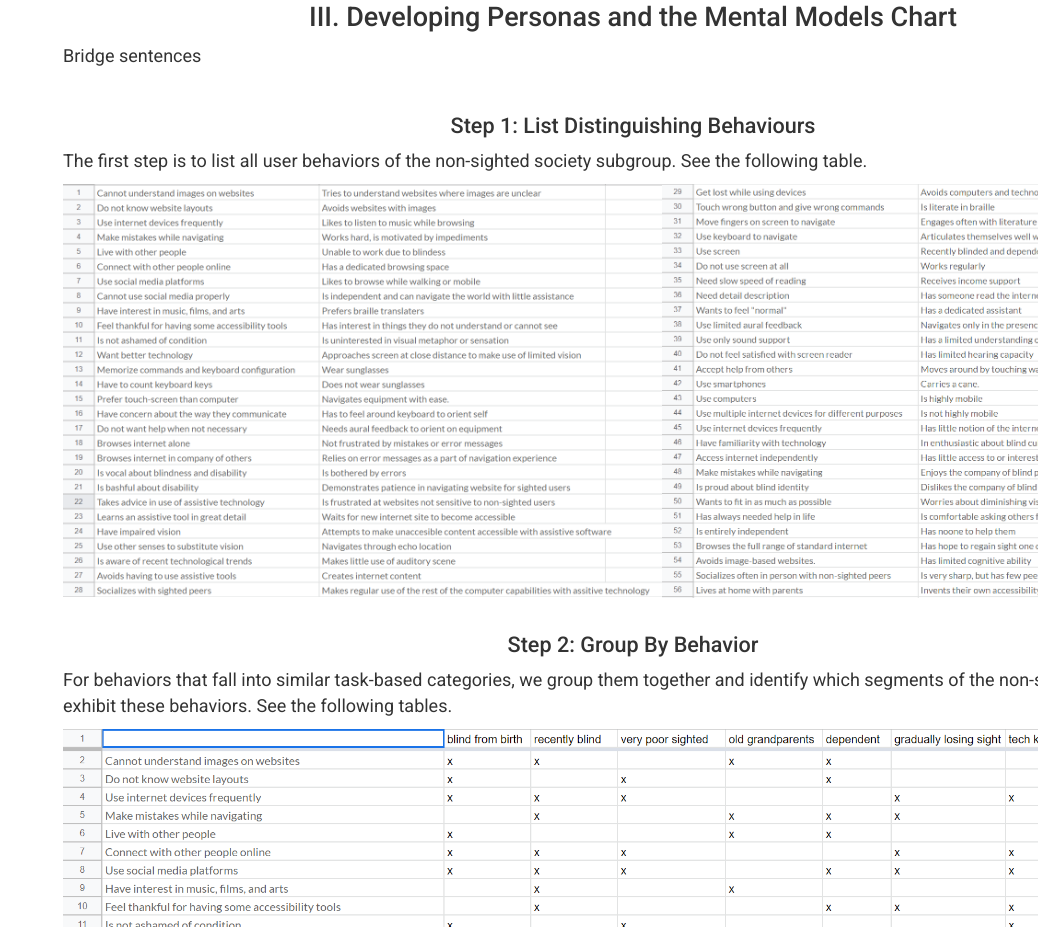
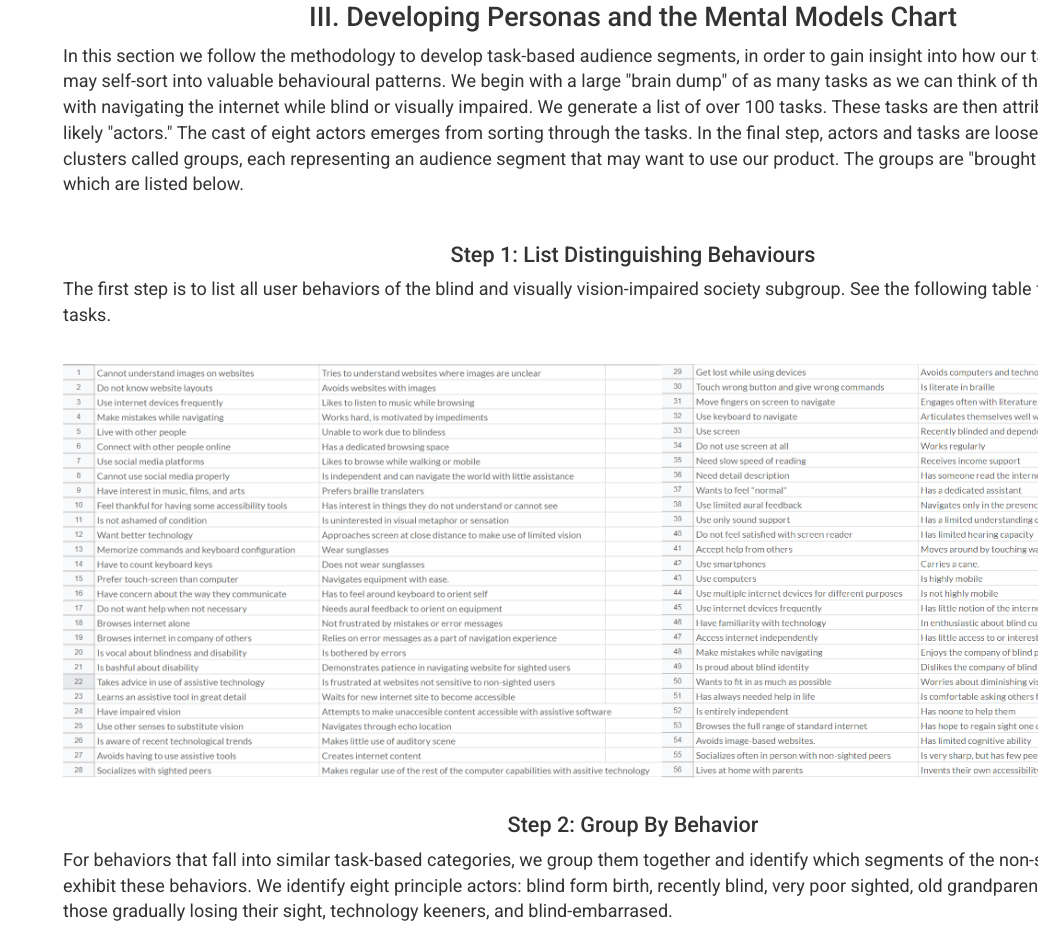
Before and after one commit to maxsolomonhenry/hci-project-website, a plain HTML site: page 424 deliverables/Observation.html in a window 1280 px wide. Shown: the part 5328-6255 px from the top of the page, without its empty margins (242-1280 px from the left). Drawn offline with Linux system fonts and the light colour scheme.

Commit message:
Adding interstitial text

```diff
--- a/424 deliverables/Observation.html
+++ b/424 deliverables/Observation.html
@@ -178,10 +178,10 @@
 
            <div class="container">
             <h3>III. Developing Personas and the Mental Models Chart</h3>
-            <p>Bridge sentences</p>
+            <p>In this section we follow the methodology to develop task-based audience segments, in order to gain insight into how our target population may self-sort into valuable behavioural patterns. We begin with a large "brain dump" of as many tasks as we can think of that are associated with navigating the internet while blind or visually impaired. We generate a list of over 100 tasks. These tasks are then attributed to a handful of likely "actors." The cast of eight actors emerges from sorting through the tasks. In the final step, actors and tasks are loosely arranged into clusters called groups, each representing an audience segment that may want to use our product. The groups are "brought to life" in personas, which are listed below.</p>
             <br>
             <h4>Step 1: List Distinguishing Behaviours</h4>
-            <p>The first step is to list all user behaviors of the non-sighted society subgroup. See the following table.</p>
+            <p>The first step is to list all user behaviors of the blind and visually vision-impaired society subgroup. See the following table for the full list of tasks.</p><br>
             <table><tr>
             <td><img src="raw list.PNG" alt="raw list" ALIGN="mid" width=100% height=auto></td>
             <td><img src="raw list 1.PNG" alt="raw list1" ALIGN="mid" width=100% height=auto></td>
@@ -189,12 +189,13 @@
 
             <br>
             <h4>Step 2: Group By Behavior</h4>
-            <p>For behaviors that fall into similar task-based categories, we group them together and identify which segments of the non-sighted group would exhibit these behaviors. See the following tables.</p>
+            <p>For behaviors that fall into similar task-based categories, we group them together and identify which segments of the non-sighted group would exhibit these behaviors. We identify eight principle actors: blind form birth, recently blind, very poor sighted, old grandparents, dependants, those gradually losing their sight, technology keeners, and blind-embarrased.</p> <br>
             <img class="image_map" src="group for behaviors1.PNG" alt="group for behaviors1">
             <img class="image_map" src="group for behaviors2.PNG" alt="group for behaviors2">
             <img class="image_map" src="group for behaviors3.PNG" alt="group for behaviors3">
             <img class="image_map" src="group for behaviors4.PNG" alt="group for behaviors4">
             <br>
+            <p>By rearranging the rows (the tasks) we form rough groups.</p>
             <br>
             <img class="image_map" src="grouped1.PNG" alt="grouped1">
             <img class="image_map" src="grouped2.PNG" alt="grouped2">
```
